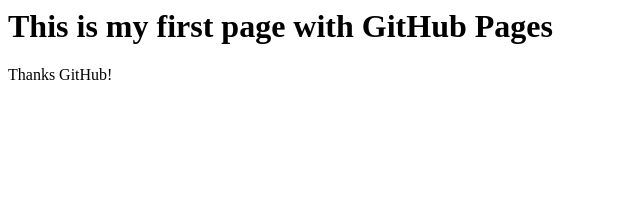
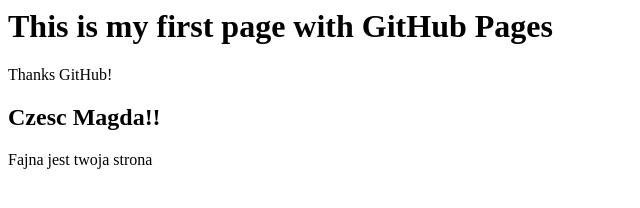
Before and after one commit to MagdaVi/wesite, a plain HTML site: page index.html in a window 1280 px wide. Shown: the whole page, without its empty margins (0-640 px from the left). Drawn offline with Linux system fonts and the light colour scheme.

Commit message:
added in Polish

```diff
--- a/index.html
+++ b/index.html
@@ -2,3 +2,6 @@
 <h1> This is my first page with GitHub Pages </h1>
 <p>Thanks GitHub!</p>
 </html>
+<h2> Czesc Magda!! </h2>
+<p>Fajna jest twoja strona</p>
+</html>
```
